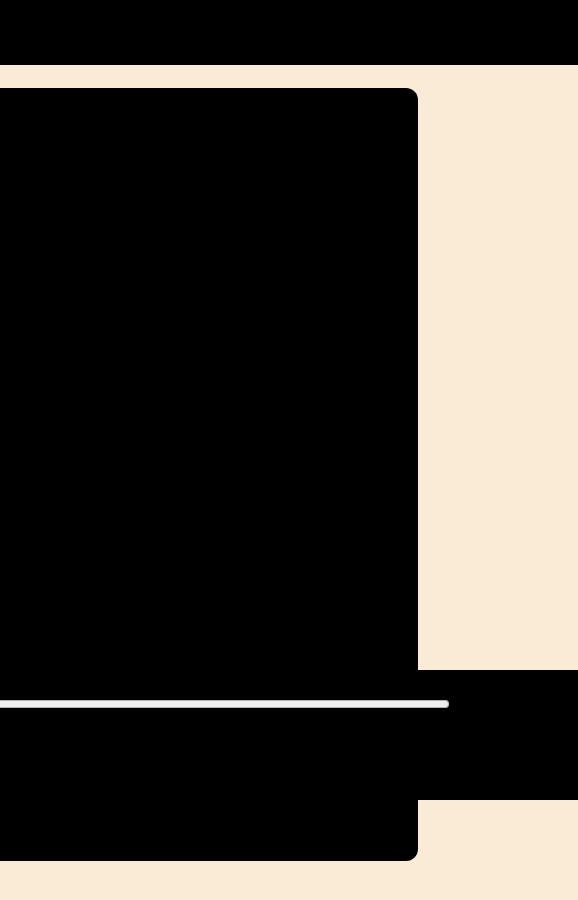
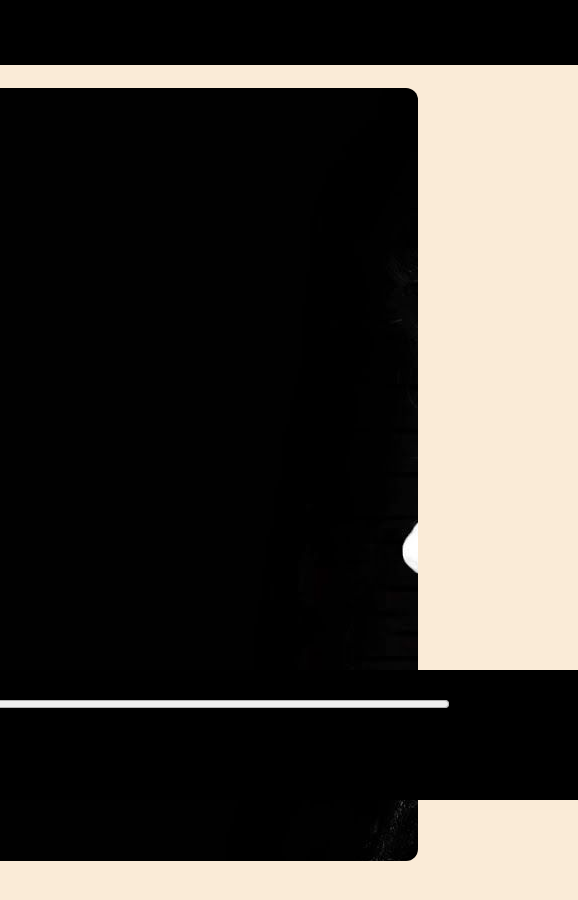
Before and after one commit to Tanish9714/spotify-clone, a plain HTML site: page index.html in a window 1280 px wide. Shown: the full height of the page, 702-1280 px from the left. Drawn offline with Linux system fonts and the light colour scheme; the site is published under a folder, as on GitHub Pages, so addresses that start at the root find nothing.

Commit message:
Update style.css

```diff
--- a/style.css
+++ b/style.css
@@ -70,7 +70,7 @@ nav ul li{
     width: 70%;
     border-radius: 12px;
     padding: 32px;
-    background-image: url('/bg.jpg');
+    background-image: url('bg.jpg');
 }
 
 .songitems{
```
